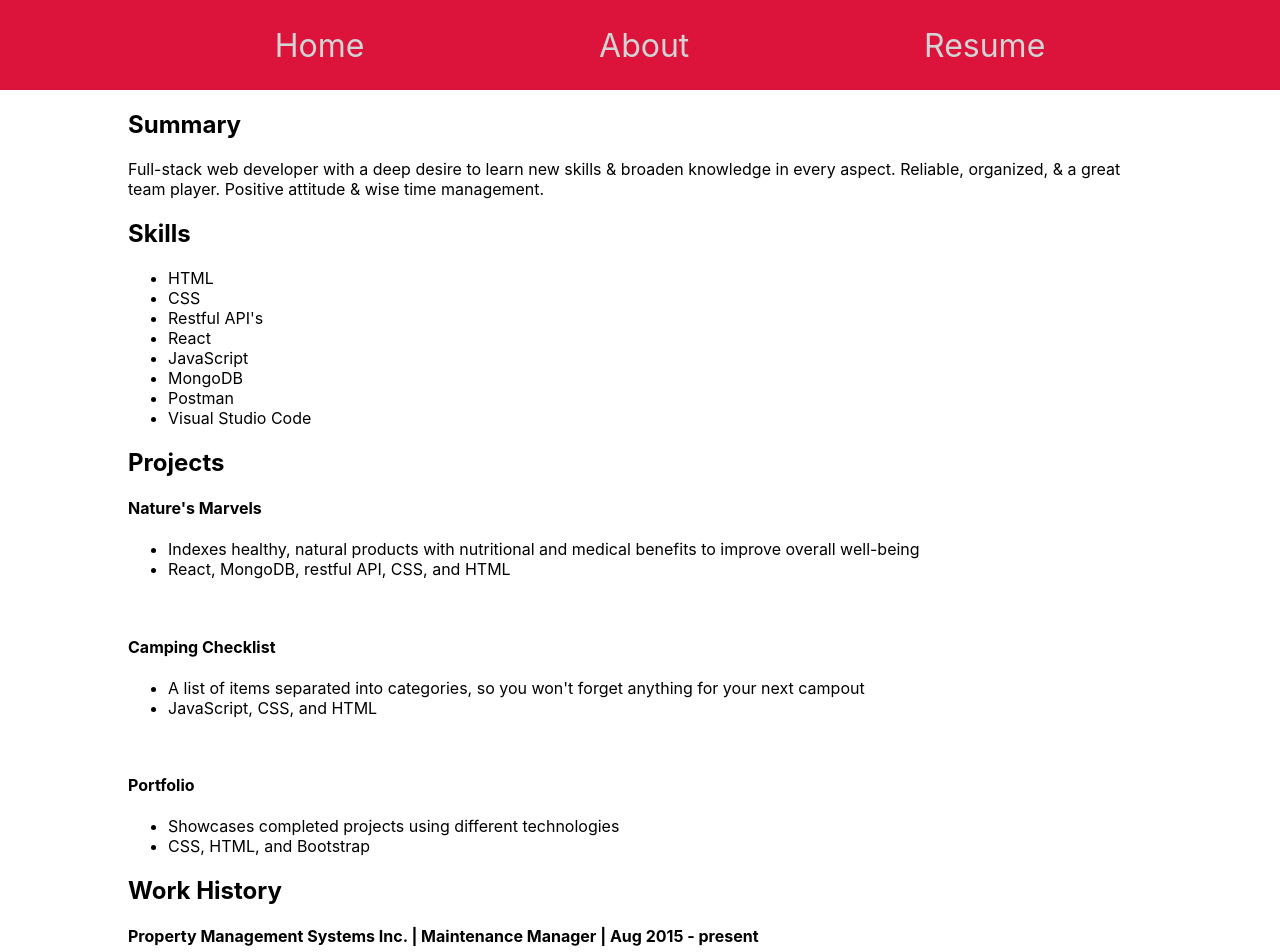
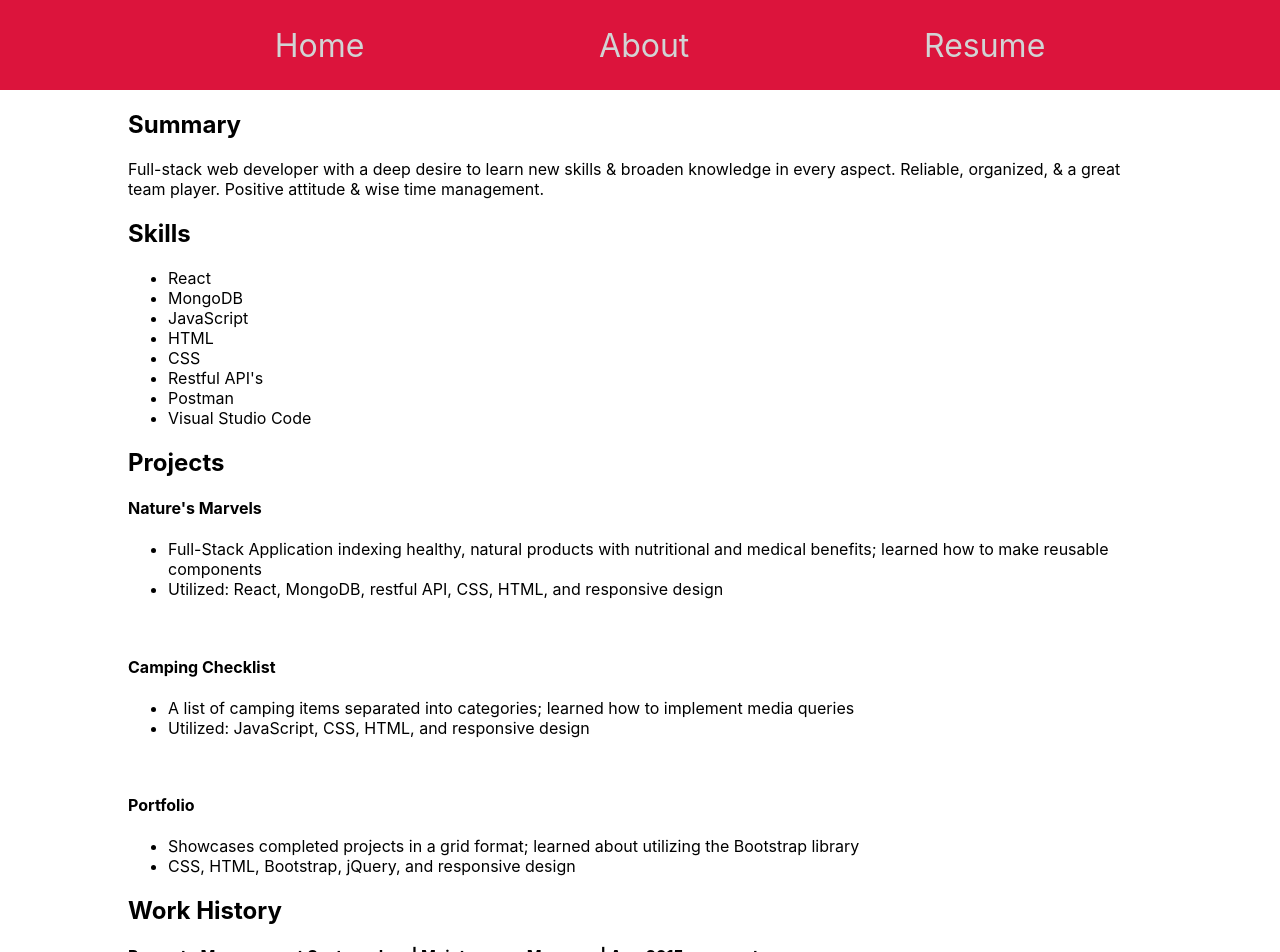
Before and after one commit to Jantzen-E/react-portfolio, a React (Create React App) app: page /resume in a window 1280 px wide. Shown: the top 952 px of the page. Built offline with nearby package versions, Linux system fonts and the light colour scheme.

Commit message:
update resume.js

```diff
--- a/src/Resume.js
+++ b/src/Resume.js
@@ -22,12 +22,12 @@ class Resume extends React.Component {
                     <article className="skills"><h2>Skills</h2>
                         <section>
                             <ul className="listOfSkills">
+                                <li>React</li>
+                                <li>MongoDB</li>
+                                <li>JavaScript</li>
                                 <li>HTML</li>
                                 <li>CSS</li>
                                 <li>Restful API's</li>
-                                <li>React</li>
-                                <li>JavaScript</li>
-                                <li>MongoDB</li>
                                 <li>Postman</li>
                                 <li>Visual Studio Code</li>
                             </ul>
@@ -37,20 +37,26 @@ class Resume extends React.Component {
                         <section>
                             <h4>Nature's Marvels</h4>
                             <ul>
-                                <li>Indexes healthy, natural products with nutritional and medical benefits to improve overall well-being</li>
-                                <li>React, MongoDB, restful API, CSS, and HTML</li>
+                                <li>Full-Stack Application indexing healthy, natural products with nutritional and
+                                    medical benefits; learned how to make reusable components
+                                </li>
+                                <li>Utilized: React, MongoDB, restful API, CSS, HTML, and responsive design</li>
                             </ul>
                             <br></br>
                             <h4>Camping Checklist</h4>
                             <ul>
-                                <li>A list of items separated into categories, so you won't forget anything for your next campout</li>
-                                <li>JavaScript, CSS, and HTML</li>
+                                <li>A list of camping items separated into categories; learned how to implement
+                                    media queries
+                                </li>
+                                <li>Utilized: JavaScript, CSS, HTML, and responsive design</li>
                             </ul>
                             <br></br>
                             <h4>Portfolio</h4>
                             <ul>
-                                <li>Showcases completed projects using different technologies</li>
-                                <li>CSS, HTML, and Bootstrap</li>
+                                <li>Showcases completed projects in a grid format; learned about utilizing the
+                                    Bootstrap library
+                                </li>
+                                <li>CSS, HTML, Bootstrap, jQuery, and responsive design</li>
                             </ul>
                         </section>
                     </article>
@@ -177,6 +183,10 @@ class Resume extends React.Component {
                         <section>
                             <ul>
                                 <li>
+                                    Full-Stack Web Development Course Completion | Salt Lake City, UT | Helio Training
+                                    | Mar 2020
+                                </li>
+                                <li>
                                     Bachelor of Science in Business Management | Western Governor's
                                     University | Salt Lake City, UT | Jan 2018
                                 </li>
```
